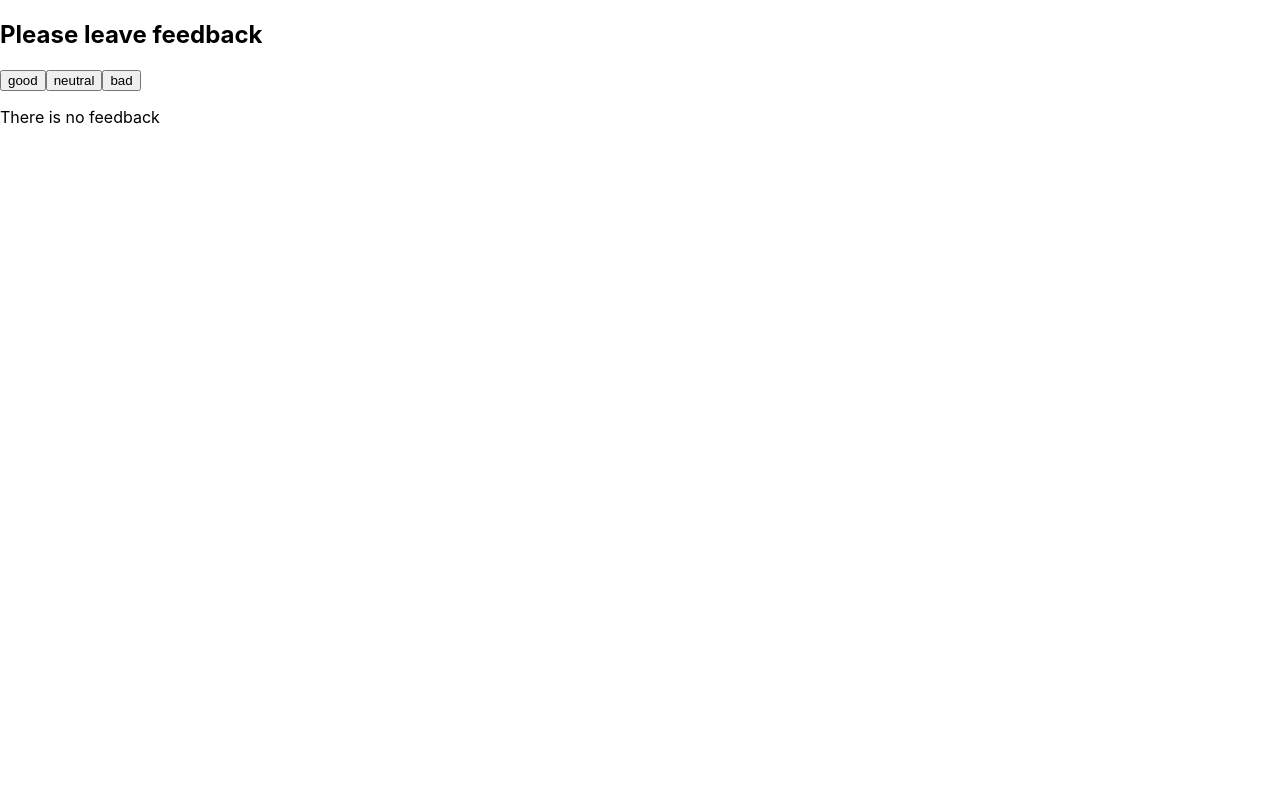
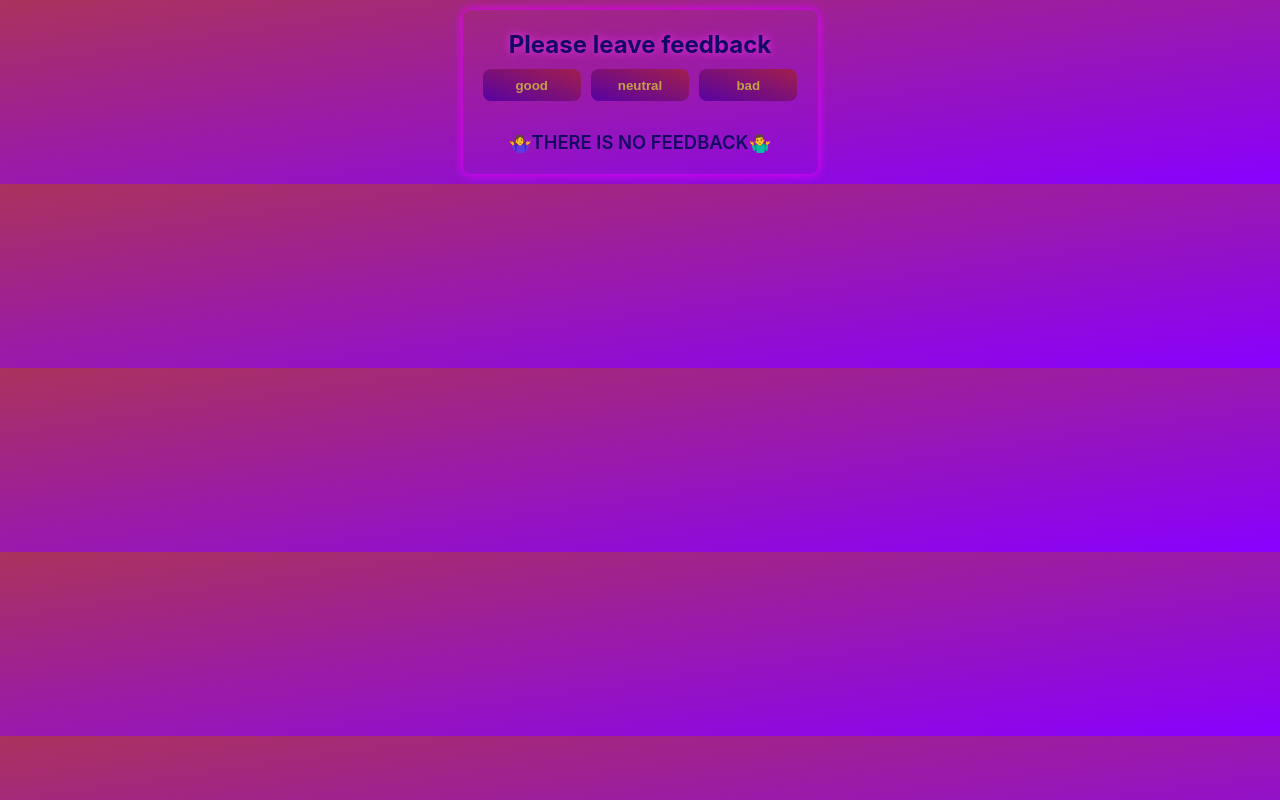
Before and after one commit to oleksii-zviezdin/goit-react-hw-02-feedback, a React (Create React App) app: page / in a window 1280 px wide. Built offline with nearby package versions, Linux system fonts and the light colour scheme.

Commit message:
add style

```diff
--- a/package.json
+++ b/package.json
@@ -4,6 +4,8 @@
   "private": true,
   "homepage": "https://oleksii-zviezdin.github.io/goit-react-hw-02-feedback/",
   "dependencies": {
+    "@emotion/react": "^11.11.0",
+    "@emotion/styled": "^11.11.0",
     "@testing-library/jest-dom": "^5.16.3",
     "@testing-library/react": "^12.1.4",
     "@testing-library/user-event": "^13.5.0",
--- a/src/components/App.jsx
+++ b/src/components/App.jsx
@@ -3,6 +3,7 @@
 import { FeedbackOptions } from './FeedbackOptions/FeedbackOptions';
 import { Section } from './Section/Section';
 import { Notification } from './Notification/Notification';
+import { Container } from './App.styled';
 
 export class App extends Component {
   static defaultProps = {
@@ -33,11 +34,11 @@
   };
 
   render() {
-    const { good, neutral, bad, key } = this.state;
+    const { good, neutral, bad } = this.state;
     const totalOpinions = this.countTotalFeedback();
 
     return (
-      <>
+      <Container>
         <Section title="Please leave feedback">
           <FeedbackOptions
             options={Object.keys(this.state)}
@@ -57,7 +58,7 @@
             />
           </Section>
         )}
-      </>
+      </Container>
     );
   }
 }
--- /dev/null
+++ b/src/components/App.styled.jsx
@@ -0,0 +1,29 @@
+import styled from '@emotion/styled'
+
+export const Container = styled.div`
+
+    border-radius: 8px;
+    box-shadow: 0 0 8px 2px #e303fcd1;
+    @media screen and (min-width: 375px) {
+        width: calc(375px - 60px);
+
+    }
+    margin-left: auto;
+    margin-right: auto;
+    padding: 20px 20px;
+`;
+
+export const FormTitle = styled.div`
+text-transform: uppercase;
+font-weight: 600;
+    text-align: center;
+    font-size: 24px;
+    margin-bottom: 12px;
+`;
+
+export const ContnactsTitle = styled.div`
+font-weight: 600;
+    text-align: center;
+    font-size: 24px;
+    margin-bottom: 12px;
+`;
--- a/src/components/FeedbackOptions/FeedbackOptions.jsx
+++ b/src/components/FeedbackOptions/FeedbackOptions.jsx
@@ -1,19 +1,21 @@
 import PropTypes from 'prop-types'
 import { nanoid } from 'nanoid'
+import { ButtonFeedbackOptions, DivFeedbackOptions } from './FeedbackOptions.styled'
+
 
 export const FeedbackOptions = ({ options, onLeaveFeedback }) => {
     return (
-        <div >
+        <DivFeedbackOptions >
         {options.map(option => {
-            return <button
+            return <ButtonFeedbackOptions
                     key={nanoid()}
                     type="button"
                     name={option}
                     onClick={onLeaveFeedback}>
                     {option}
-                    </button>
+                    </ButtonFeedbackOptions>
         })}
-        </div>
+        </DivFeedbackOptions>
     )
 }
 
--- /dev/null
+++ b/src/components/FeedbackOptions/FeedbackOptions.styled.jsx
@@ -0,0 +1,29 @@
+import styled from "styled-components";
+
+export const ButtonFeedbackOptions = styled.button`
+    width: 150px;
+    height: 32px;
+
+    border-radius: 8px;
+    border: none;
+
+
+    background-image: linear-gradient(to top right,#5702a2, #a21f4d);
+    color: rgba(203, 174, 68, 0.9);
+    font-weight: 600;
+    cursor: pointer;
+    transition: background-color 250ms, box-shadow 250ms;
+
+    &:hover,
+    &:focus {
+        box-shadow: 0 0 16px 4px  rgb(252, 201, 16);
+        color: rgb(252, 201, 16);
+    }
+`
+
+export const DivFeedbackOptions = styled.div`
+    display: flex;
+    margin-top: 10px;
+    gap: 10px;
+    justify-content: center;
+`
--- a/src/components/Notification/Notification.jsx
+++ b/src/components/Notification/Notification.jsx
@@ -1,7 +1,8 @@
 import PropTypes from 'prop-types'
+import { NotificationP } from './Notification.styled'
 
 export const Notification = ({message}) => {
-    return <p>{message}</p>
+    return <NotificationP>🤷‍♀️{message}🤷‍♂️</NotificationP>
 }
 
 Notification.protoTypes = {
--- /dev/null
+++ b/src/components/Notification/Notification.styled.jsx
@@ -0,0 +1,11 @@
+import styled from '@emotion/styled'
+
+export const NotificationP = styled.p`
+    font-size: 1.15em;
+    font-weight: 600;
+    text-transform: uppercase;
+    text-align: center;
+    margin-top: 30px;
+    margin-left: auto;
+    margin-right: auto;
+`
--- a/src/components/Section/Section.jsx
+++ b/src/components/Section/Section.jsx
@@ -1,11 +1,12 @@
 import PropTypes from "prop-types"
+import { SectionsTitle, SectionsStatistic } from "./Section.styled"
 
 export const Section = ({title, children}) => {
     return (
-        <section>
-            {title && <h2>{title}</h2>}
+        <SectionsStatistic>
+            {title && <SectionsTitle>{title}</SectionsTitle>}
             {children}
-        </section>
+        </SectionsStatistic>
     )
 }
 
--- /dev/null
+++ b/src/components/Section/Section.styled.jsx
@@ -0,0 +1,17 @@
+import styled from "styled-components";
+
+export const SectionsStatistic = styled.section`
+font-weight: 600;
+    text-align: center;
+    /* font-size: 24px; */
+    margin-bottom: 24px;
+    text-shadow: 0 0 8px #e82ff1;
+`
+
+export const SectionsTitle = styled.h2`
+font-weight: 600;
+    text-align: center;
+    font-weight: 700;
+    font-size: 24px;
+    text-shadow: 0 0 8px #e82ff1;
+`
--- a/src/components/Statistics/Statistics.jsx
+++ b/src/components/Statistics/Statistics.jsx
@@ -2,11 +2,11 @@
 
 export const Statistics = ({ good, neutral, bad, total, positivePercentage }) => {
         return  <div>
-                    <p>Good: {good}</p>
-                    <p>Neutral: {neutral}</p>
-                    <p>Bad: {bad}</p>
+                    <p>🤩 {good}</p>
+                    <p>😐 {neutral}</p>
+                    <p>🤬 {bad}</p>
                     <p>Total: {total}</p>
-                    <p>Positive feedback: {positivePercentage}%</p>
+                    <p>Positive feedback: {positivePercentage}%😉</p>
                 </div>
 }
 
--- a/src/index.css
+++ b/src/index.css
@@ -1,7 +1,11 @@
 @import-normalize; /* bring in normalize.css styles */
 
 body {
+  /* background: linear-gradient(to top left, rgb(153, 87, 1), rgb(255, 173, 65)); */
+  background-image: linear-gradient(to top left,#8800ff, #aa325c);
+  color: rgb(20, 8, 98);
   margin: 0;
+  padding: 10px 10px;
   font-family: -apple-system, BlinkMacSystemFont, 'Segoe UI', 'Roboto', 'Oxygen',
     'Ubuntu', 'Cantarell', 'Fira Sans', 'Droid Sans', 'Helvetica Neue',
     sans-serif;
@@ -13,3 +17,15 @@
   font-family: source-code-pro, Menlo, Monaco, Consolas, 'Courier New',
     monospace;
 }
+h1, h2, h3, h4, h5, h6 {
+  margin: 0;
+  padding: 0;
+}
+
+* {
+  margin: 0;
+  padding: 0;
+}
+p {
+  margin-top: 10px;
+}
```
Also changed, not shown: 1 other file (tests, documents, lock files or other folders).
